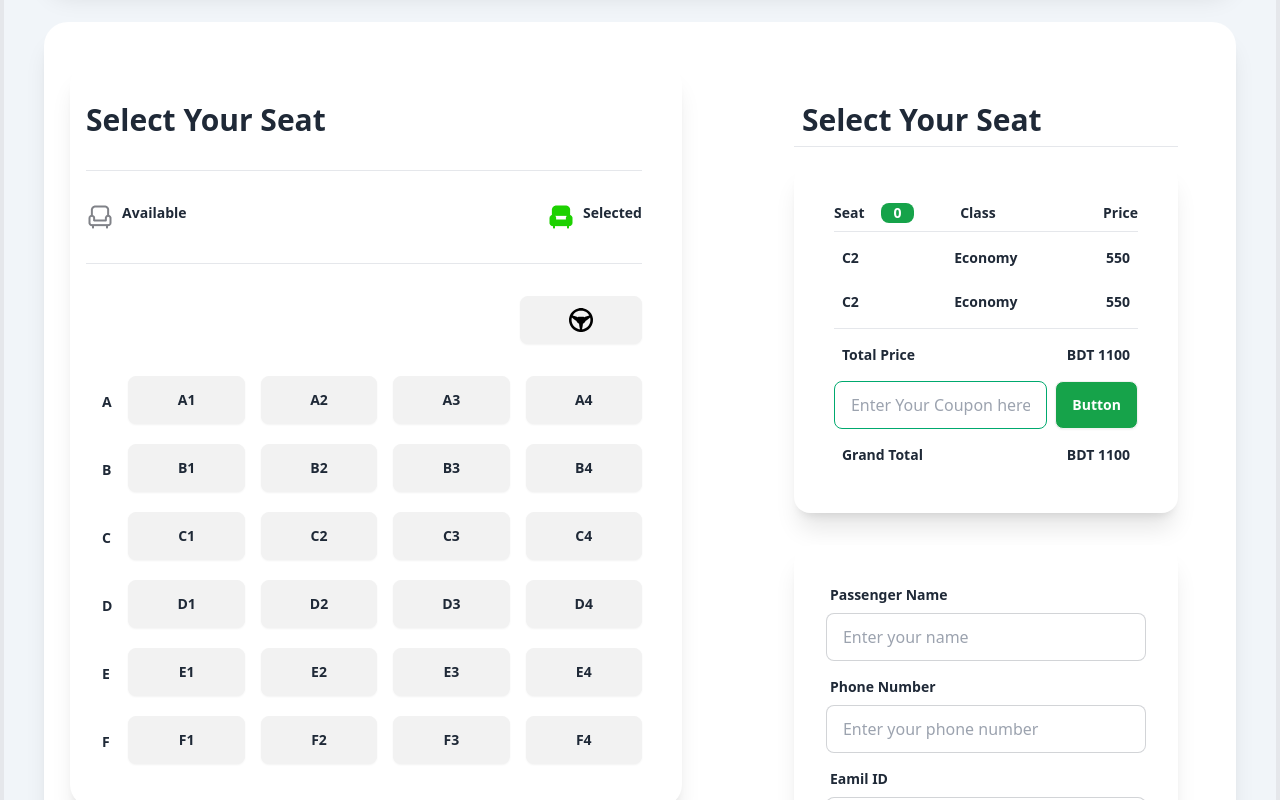
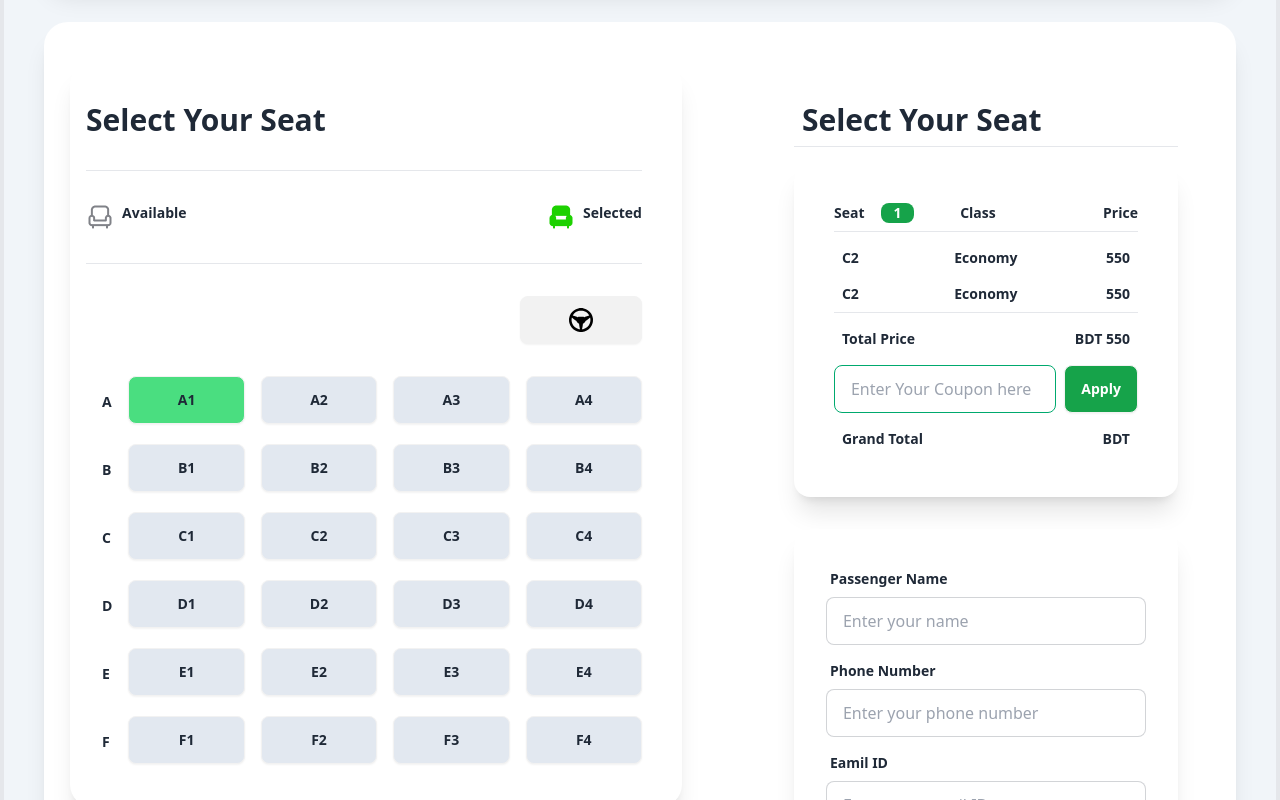
Before and after one commit to Mehedi4409/Assignment5, a plain HTML site: page index.html in a window 1280 px wide. Both pictures are taken after a click on the button "A1". Shown: the part 2112-2912 px from the top of the page. Drawn offline with nearby package versions, Linux system fonts and the light colour scheme.

Commit message:
third commit

```diff
--- a/index.html
+++ b/index.html
@@ -292,30 +292,30 @@
 
               <!-- seats -->
               <div class="seats grid grid-cols-4 grid-rows-6 gap-4 w-full">
-                <button class="btn px-12">A1</button>
-                <button class="btn px-12">A2</button>
-                <button class="btn px-12">A3</button>
-                <button class="btn px-12">A4</button>
-                <button class="btn px-12">B1</button>
-                <button class="btn px-12">B2</button>
-                <button class="btn px-12">B3</button>
-                <button class="btn px-12">B4</button>
-                <button class="btn px-12">C1</button>
-                <button class="btn px-12">C2</button>
-                <button class="btn px-12">C3</button>
-                <button class="btn px-12">C4</button>
-                <button class="btn px-12">D1</button>
-                <button class="btn px-12">D2</button>
-                <button class="btn px-12">D3</button>
-                <button class="btn px-12">D4</button>
-                <button class="btn px-12">E1</button>
-                <button class="btn px-12">E2</button>
-                <button class="btn px-12">E3</button>
-                <button class="btn px-12">E4</button>
-                <button class="btn px-12">F1</button>
-                <button class="btn px-12">F2</button>
-                <button class="btn px-12">F3</button>
-                <button class="btn px-12">F4</button>
+                <button class="btn bg-slate-200 px-12">A1</button>
+                <button class="btn bg-slate-200 px-12">A2</button>
+                <button class="btn bg-slate-200 px-12">A3</button>
+                <button class="btn bg-slate-200 px-12">A4</button>
+                <button class="btn bg-slate-200 px-12">B1</button>
+                <button class="btn bg-slate-200 px-12">B2</button>
+                <button class="btn bg-slate-200 px-12">B3</button>
+                <button class="btn bg-slate-200 px-12">B4</button>
+                <button class="btn bg-slate-200 px-12">C1</button>
+                <button class="btn bg-slate-200 px-12">C2</button>
+                <button class="btn bg-slate-200 px-12">C3</button>
+                <button class="btn bg-slate-200 px-12">C4</button>
+                <button class="btn bg-slate-200 px-12">D1</button>
+                <button class="btn bg-slate-200 px-12">D2</button>
+                <button class="btn bg-slate-200 px-12">D3</button>
+                <button class="btn bg-slate-200 px-12">D4</button>
+                <button class="btn bg-slate-200 px-12">E1</button>
+                <button class="btn bg-slate-200 px-12">E2</button>
+                <button class="btn bg-slate-200 px-12">E3</button>
+                <button class="btn bg-slate-200 px-12">E4</button>
+                <button class="btn bg-slate-200 px-12">F1</button>
+                <button class="btn bg-slate-200 px-12">F2</button>
+                <button class="btn bg-slate-200 px-12">F3</button>
+                <button class="btn bg-slate-200 px-12">F4</button>
               </div>
             </div>
           </div>
@@ -331,13 +331,15 @@
                   <!-- seat count -->
                   <div class="flex gap-2 w-20">
                     <p class="text-sm font-semibold">Seat</p>
-                    <p class="text-sm font-semibold bg-green-600 px-2 rounded-lg text-white text-center ">0</p>
+                    <p id="seatCount"
+                      class="text-sm font-semibold bg-green-600 px-2 rounded-lg text-white text-center ">0</p>
                   </div>
                   <p class="text-sm font-semibold  w-20 text-center">Class</p>
                   <p class="text-sm font-semibold  text-end w-20">Price</p>
                 </div>
                 <hr>
                 <!-- ticket description -->
+                <div id="ticketDetail" class="">
                   <div class="flex justify-between gap-4 p-2">
                     <p class="text-sm font-semibold  w-20 text-start">C2</p>
                     <p class="text-sm font-semibold  w-20 text-center">Economy</p>
@@ -349,21 +351,22 @@
                     <p class="text-sm font-semibold  w-20 text-end">550</p>
                   </div>
                   <hr>
+                </div>
                 <!-- totalprice -->
                 <div class="flex justify-between gap-4 p-2">
                   <p class="text-sm font-semibold  w-20 text-start">Total Price</p>
-                  <p class="text-sm font-semibold  w-20 text-end">BDT 1100</p>
+                  <p class="text-sm font-semibold  w-20 text-end">BDT <span id="totalPriceOfTickets"></span></p>
                 </div>
                 <!-- Enter coupon -->
                 <div class="flex gap-2">
-                  <input type="text" placeholder="Enter Your Coupon here"
+                  <input id="couponInput" type="text" placeholder="Enter Your Coupon here"
                     class="input input-bordered input-success w-full max-w-xs" />
-                  <button class="btn bg-green-600 text-white">Button</button>
+                  <button id="buttonApply" class="btn bg-green-600 text-white">Apply</button>
                 </div>
                 <!-- grand total -->
                 <div class="flex justify-between gap-4 p-2">
                   <p class="text-sm font-semibold  w-20 text-start">Grand Total</p>
-                  <p class="text-sm font-semibold  w-20 text-end">BDT 1100</p>
+                  <p class="text-sm font-semibold  w-20 text-end">BDT <span id="grandPriceOfTickets"></span></p>
                 </div>
               </div>
             </div>
@@ -436,6 +439,75 @@
       </nav>
     </footer>
   </footer>
+  <!-- java script section -->
+  <script>
+    const colorButton = document.getElementsByClassName('bg-slate-200');
+    // const greenColourButton = document.getElementsByClassName('.bg-green-400');
+    const seatCount = document.getElementById('seatCount');
+
+    for (const button of colorButton) {
+      const greenColourButton = document.getElementsByClassName('bg-green-400');
+      // console.log("greenColourButton is working");
+      button.addEventListener('click', function () {
+        if (button.classList.contains('bg-slate-200') && greenColourButton.length < 4) {
+          button.classList.remove('bg-slate-200');
+          button.classList.add('bg-green-400');
+        }
+        else {
+          button.classList.remove('bg-green-400');
+          button.classList.add('bg-slate-200');
+        }
+        updateSeatCount();
+        totalPrice();
+      })
+    }
+    function updateSeatCount() {
+      const selectedBtn = document.querySelectorAll('.bg-green-400');
+      seatCount.innerText = selectedBtn.length;
+    }
+    function totalPrice() {
+      const ticketNumberShow = document.getElementById('seatCount');
+      // console.log("ticketNumberShow" );
+      const ticketNumberText = ticketNumberShow.innerText;
+      // console.log(ticketNumberText);
+      const ticketNum = parseInt(ticketNumberText);
+      // console.log(ticketNum);
+
+      const totalTicketPrice = ticketNum * 550;
+      // console.log(totalTicketPrice);
+      const totalPriceDisplay = document.getElementById('totalPriceOfTickets');
+
+      totalPriceDisplay.innerText = totalTicketPrice;
+
+    }
+
+    // coupon part
+
+    const totalTicket = document.getElementById('totalPriceOfTickets');
+    const applyButton = document.getElementById('buttonApply');
+    const inputCoupon = document.getElementById('couponInput');
+    const grandTotal = document.getElementById('grandPriceOfTickets');
+
+    applyButton.addEventListener('click', function () {
+      if (inputCoupon.value === 'NEW15') {
+        grandTotal.innerText = parseFloat(totalTicket.innerText) - parseFloat((totalTicket.innerText * 15 / 100));
+        inputCoupon.value = '';
+
+      }
+      else if (inputCoupon.value === 'COUPLE20') {
+        grandTotal.innerText = parseFloat(totalTicket.innerText) - parseFloat((totalTicket.innerText * 20 / 100))
+        inputCoupon.value = '';
+      }
+      else {
+        grandTotal.innerText = parseFloat(totalTicket.innerText);
+        inputCoupon.value = '';
+
+      }
+    })
+
+
+
+  </script>
 </body>
 
 </html>
```
Also changed, not shown: mock.html (added, +150 -0 lines), practice.html (added, +32 -0 lines). Lines whose indentation alone changed are shown as unchanged.
